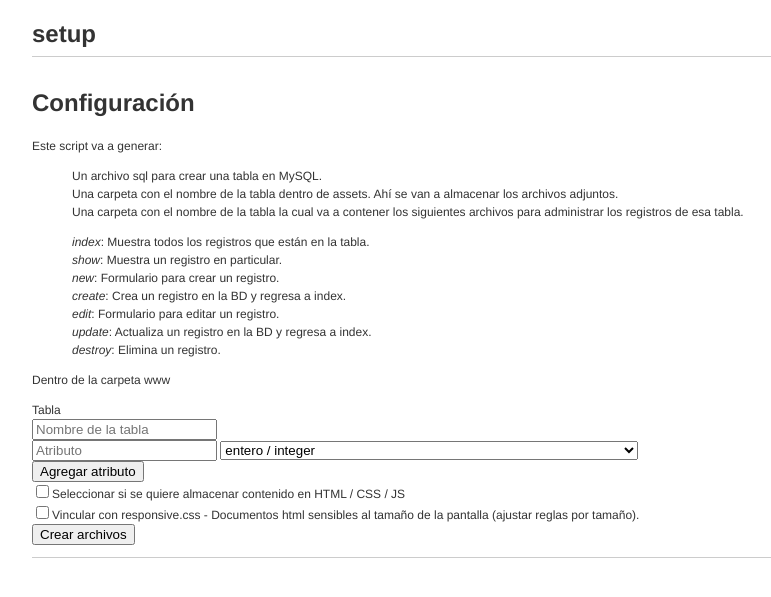
After one commit to eamexicano/setup, a PHP site: page /setup/scripts/representar-archivo.php in a window 1280 px wide. The commit adds this page. Shown: the top 597 px of the page, without its empty margins (178-949 px from the left). Run offline with PHP 8.4, Linux system fonts and the light colour scheme; a stand-in replaces the project's code that opens the database connection; some libraries are stand-ins or nearby versions.

Commit message:
Representar archivo
Representa una tabla pero permite agregar un archivo que se almacena en
el sistema de archivos. En BD solo se almacena el nombre, extensión y
tamaño del archivo.

```diff
--- a/scripts/index.html
+++ b/scripts/index.html
@@ -37,6 +37,10 @@
 					<td>Representa los datos de una tabla y permite hacer las operaciones básicas con los mismos (Crear, Leer, Actualizar, Eliminar).</td>
 				</tr>
 				<tr>
+					<td><a href='representar-archivo.php' target='_blank'>representar-archivo.php</a></td>
+					<td>Misma funcionalidad que representar.php pero permite agregar un archivo.</td>
+				</tr>
+				<tr>
 					<td><a href='union.php' target='_blank'>union.php</a></td>
 					<td>Vincula  muchos elementos de una tabla con muchos elementos de otra tabla.</td>
 				</tr>
--- /dev/null
+++ b/scripts/representar-archivo.php
@@ -0,0 +1,475 @@
+<!DOCTYPE html>
+<html>
+	<head>
+		<meta charset='utf-8' />
+		<title>setup - representar</title>
+	</head>
+	<style>
+	body {font-family: 'helvetica neue', helvetica, sans-serif; font-size: 12px; line-height: 1.5; width: 980px; margin: 0 auto; color: #333;}
+	.container {width: 860px; margin: auto; }
+	.header {height: 40px; border-bottom: 1px solid #ccc;}
+	.content {padding: 1em 0;}
+	.footer {height: 40px; border-top: 1px solid #ccc; text-align: right; color: #777;}
+	ul {list-style: none;}
+	</style>
+	<body>
+		<div class='container'>
+			<div class='header'>
+				<h1>setup</h1>
+			</div>
+			<div class='content'>
+<?php
+	require('pluralize.php');
+	$projectName = basename(dirname(dirname(__FILE__)));
+	if (isset($_POST['recurso'])) {
+	$recurso = $_POST['recurso'];
+	/* Asignar valores del formulario a variables y remover para generar el SQL bien */
+	if (isset($_POST['responsive']) && ($_POST['responsive'] == '1' || $_POST['responsive'] == 'on')) {
+		$css = "<link rel='stylesheet' href='../assets/css/$projectName.css' type='text/css' />\n";
+		$css .= "<link rel='stylesheet' href='../assets/css/responsive.css' type='text/css' />";
+	} else {
+		$css = "<link rel='stylesheet' href='../assets/css/$projectName.css' type='text/css' />";
+	}
+
+	$script = "<script src='http://code.jquery.com/jquery-1.7.2.min.js'></script>\n";
+	$script .= "<script src='../assets/js/$projectName.js'></script>";
+
+	/* htmlContent */
+	if (isset($_POST['htmlContent']) && ($_POST['htmlContent'] == '1' || $_POST['htmlContent'] == 'on')) {
+		$htmlContent = true;
+	} else {
+		$htmlContent = false;
+	}
+
+	unset($_POST['responsive']);
+	unset($_POST['htmlContent']);
+
+	echo "Creando directorios para $recurso <br />\n";
+ 	mkdir("../$recurso", 0777, true);
+	chmod("../$recurso", 0777);
+	mkdir("../assets/$recurso", 0777, true);
+	chmod("../assets/$recurso", 0777);
+
+	$elem = $_POST;
+	$show="";
+	$new_input="";
+	$sent_params="";
+	$insert_attrs="";
+	$insert_vals="";
+	$edit_input="";
+	$update_attrs = "";
+	for($i=1;$i<count($elem);$i++) {
+		$key = "attr_" . $i;
+		$value = "type_". $i;
+		echo $elem[$key] . " " . $elem[$value] . "<br />";
+		if ($elem[$key] != '') {
+			if ($elem[$value] == 'text') {
+		   		$new_input .= "<label>$elem[$key]</label><br />\n<textarea name='$elem[$key]' placeholder='$elem[$key]'></textarea><br />\n";
+		   		$edit_input .= "echo \"<label>$elem[$key]</label><br />\n<textarea name='$elem[$key]'>\" . stripslashes(\$resultado['$elem[$key]']) . \"</textarea><br />\";\n";
+			} elseif(preg_match("/_id+$/i", $elem[$key])) {
+				$attr_id = $elem[$key];
+				$sustantivo = str_replace("_id", "", $elem[$key]);
+				$tabla = pluralize($sustantivo);
+				/* new input*/
+$new_input = <<<SOURCE
+\n<?php
+				require('../config/conexion.php');
+				\$query = "SELECT * FROM $tabla";
+		 		\$resultado = mysql_query(\$query) or die ("No se pudo realizar la consulta. " . mysql_error());
+				echo "<label>$sustantivo</label><br />\n";
+				echo "<select name='$elem[$key]'>\n";
+				echo "<option value='0' selected> - Selecciona - </option>\n";
+				while (\$mostrar = mysql_fetch_array(\$resultado)) {
+					echo "<option value='\$mostrar[0]'>\$mostrar[1]</option>";\n
+				}
+				echo "</select><br />\n";
+?>\n
+SOURCE;
+                /* new input*/
+$edit_input = <<<SOURCE
+				 \$attr_id = \$resultado['$attr_id'];
+				\$query = "SELECT * FROM $tabla";
+				\$select = mysql_query(\$query) or die ("No se pudo realizar la consulta. " . mysql_error());
+				echo "<label>$sustantivo</label><br />";
+				echo "<select name='$elem[$key]'>";
+				echo "<option value='0'> - Selecciona - </option>";
+				while (\$selected = mysql_fetch_row(\$select)) {
+					echo "<option value='\$selected[0]'";
+/*
+Se necesita hacer una consulta para obtener el valor almacenado en: $elem[$key]
+Ya sea utilizar ese o almacenarlo en otra variable y sustituirla en el condicional
+para que cuando se mande llamar el formulario de edición aparezca como seleccionada la opción.
+*/
+				if (\$attr_id == \$selected[0]) { echo "selected='selected'"; }
+					echo ">\$selected[1]</option>";
+				}
+				echo "</select><br />";
+SOURCE;
+
+			} else {
+		   		$new_input .= "<label>$elem[$key]</label><br />\n<input type='text' name='$elem[$key]' placeholder='$elem[$key]' /><br />\n";
+		   		$edit_input .= "echo \"<label>$elem[$key]</label><br />\n<input type='text' name='$elem[$key]' value='\" . \$resultado['$elem[$key]'] . \"' /><br />\";\n";
+			}
+
+			if (isset($htmlContent) && ($htmlContent == true)) {
+				$show .= "echo stripslashes(\$resultado['$elem[$key]']) . '<br />';\n";
+			} else {
+				$show .= "echo htmlentities(stripslashes(\$resultado['$elem[$key]'])) . '<br />';\n";
+			}
+	   		$sent_params .= "\$$elem[$key] = mysql_real_escape_string(\$_POST['$elem[$key]']);\n";
+	   		$insert_attrs .= "$elem[$key],";
+	   		$insert_vals .= "'\$$elem[$key]',";
+			$update_attrs .= "$elem[$key] = '\$$elem[$key]',";
+		}
+	}
+$setup_file = <<<SOURCE
+<!DOCTYPE html>
+<html>
+	<head>
+		<meta charset='utf-8' />
+		$css
+	</head>
+	<body>
+		<?php require '../config/conexion.php'; ?>
+		<div class='container'>
+			<div class='header'>
+				<h1><a href='../index.php'>$recurso</a></h1>
+			</div>
+			<a href="new.php">Agregar $recurso</a>
+			<div class='content'>
+				<?php
+				\$query = "SELECT * FROM $recurso";
+				\$resultados = mysql_query(\$query) or die ("No se pudo realizar la consulta. " . mysql_error());
+					while (\$resultado = mysql_fetch_array(\$resultados)) {
+  					$show
+					echo "<a href='show.php?id=" . \$resultado['id'] . "'>Ver</a>";
+					echo "<a href='edit.php?id=" . \$resultado['id'] . "'>Editar</a>";
+					echo "<form action='destroy.php' method='post' class='linkDisplay'><input type='hidden' name='id' value='" . \$resultado['id'] . "'/><input type='submit' value='Eliminar' class='linkDisplay' /></form>";
+					echo "<br />";
+				}
+				?>
+			</div>
+			<div class='footer'>
+				<p>
+					&copy; $projectName
+				</p>
+			</div>
+		</div>
+			$script
+	</body>
+</html>
+SOURCE;
+	$archivo = fopen("../$recurso/index.php", 'w') or die("No se pudo crear el archivo index.php");
+	fwrite($archivo, $setup_file);
+	fclose($archivo);
+
+$setup_file = <<<SOURCE
+<!DOCTYPE html>
+<html>
+	<head>
+		<meta charset='utf-8' />
+		$css
+	</head>
+	<body>
+		<?php require '../config/conexion.php'; ?>
+		<div class='container'>
+			<div class='header'>
+				<h1><a href='../index.php'>$recurso</a></h1>
+			</div>
+			<a href="index.php">Ver todos</a>
+			<div class='content'>
+				<?php
+				\$id = \$_GET['id'];
+				\$query = sprintf("SELECT * FROM $recurso WHERE id = '%s'", mysql_real_escape_string(\$id));
+				\$resultados = mysql_query(\$query) or die ("No se pudo realizar la consulta. " . mysql_error());
+					while (\$resultado = mysql_fetch_array(\$resultados)) {
+				 	$show;
+				}
+				?>
+			</div>
+			<div class='footer'>
+				<p>
+					&copy; $projectName
+				</p>
+			</div>
+		</div>
+		$script
+	</body>
+</html>
+SOURCE;
+	$archivo = fopen("../$recurso/show.php", 'w') or die("No se pudo crear el archivo show.php");
+	fwrite($archivo, $setup_file);
+	fclose($archivo);
+
+$setup_file = <<<SOURCE
+<!DOCTYPE html>
+<html>
+	<head>
+		<meta charset='utf-8' />
+		$css
+	</head>
+	<body>
+		<div class='container'>
+			<div class='header'>
+				<h1><a href='../index.php'>$recurso</a></h1>
+			</div>
+			<a href="index.php">Ver todos</a>
+			<div class='content'>
+			<form action='create.php' enctype="multipart/form-data" method='post'>
+  			 	$new_input
+				<label>Archivo:</label>
+				<input type="file" name="uploadFile" id="uploadFile">
+				<input type='submit' value='Crear' />
+			</form>
+			</div>
+			<div class='footer'>
+				<p>
+					&copy; $projectName
+				</p>
+			</div>
+		</div>
+		$script
+	</body>
+</html>
+SOURCE;
+	$archivo = fopen("../$recurso/new.php", 'w') or die("No se pudo crear el archivo new.php");
+	fwrite($archivo, $setup_file);
+	fclose($archivo);
+$setup_file = <<<SOURCE
+<?php
+require '../config/conexion.php';
+$sent_params
+
+\$nombre_temporal = \$_FILES['uploadFile']['tmp_name'];
+\$file_name = \$_FILES['uploadFile']['name'];
+\$file_size = \$_FILES['uploadFile']['size'];
+\$file_type = \$_FILES['uploadFile']['type'];
+\$date = date('Y-m-d H:i:s');
+
+if (move_uploaded_file(\$nombre_temporal, "../assets/$recurso/\$file_name")) {
+	\$query = "INSERT INTO $recurso($insert_attrs file_name, file_type, file_size, creado, actualizado) VALUES ($insert_vals '\$file_name', '\$file_type', '\$file_size', '\$date', '\$date')";
+	\$completado = mysql_query(\$query) or die ("No se pudo realizar la consulta. " . mysql_error());
+	if (\$completado) {
+		header("location: ./index.php");
+	} else {
+		echo "Problema con el query.";
+	}
+} else {
+	echo "No se guardó el archivo";
+}
+?>
+SOURCE;
+	$archivo = fopen("../$recurso/create.php", 'w') or die("No se pudo crear el archivo create.php");
+	fwrite($archivo, $setup_file);
+	fclose($archivo);
+
+$setup_file = <<<SOURCE
+<!DOCTYPE html>
+<html>
+	<head>
+		<meta charset='utf-8' />
+		$css
+	</head>
+	<body>
+		<div class='container'>
+			<div class='header'>
+				<h1><a href='../index.php'>$recurso</a></h1>
+			</div>
+			<a href="index.php">Ver todos</a>
+			<div class='content'>
+			<?php require '../config/conexion.php'; ?>
+			<form action='update.php' enctype="multipart/form-data" method='post'>
+			<?php
+			\$id = \$_GET['id'];
+			\$query = "SELECT * FROM $recurso WHERE id = '\$id'";
+			\$resultados = mysql_query(\$query) or die ("No se pudo realizar la consulta. " . mysql_error());
+				while (\$resultado = mysql_fetch_array(\$resultados)) {
+				$edit_input
+			 	echo "<input type='hidden' name='id' value='\$id'>";
+				echo "<input type='hidden' name='eliminar' value='" . \$resultado['file_name'] . "'>";
+			    echo "<label>Archivo:</label>";
+				echo \$resultado['file_name'] . "<br>";
+				echo "<input type='file' name='uploadFile' id='uploadFile'>";
+			}
+			?>
+				<input type='submit' value='Actualizar' />
+			</form>
+			</div>
+			<div class='footer'>
+				<p>
+					&copy; $projectName
+				</p>
+			</div>
+		</div>
+		$script
+	</body>
+</html>
+SOURCE;
+	$archivo = fopen("../$recurso/edit.php", 'w') or die("No se pudo crear el archivo edit.php");
+	fwrite($archivo, $setup_file);
+	fclose($archivo);
+
+$setup_file = <<<SOURCE
+<?php
+require '../config/conexion.php';
+\$id = \$_POST['id'];
+\$eliminar = \$_POST['eliminar'];
+$sent_params
+
+\$uploadFile = \$_FILES['uploadFile']['tmp_name'];
+\$file_name = \$_FILES['uploadFile']['name'];
+\$file_size = \$_FILES['uploadFile']['size'];
+\$file_type = \$_FILES['uploadFile']['type'];
+
+\$date = date('Y-m-d H:i:s');
+
+
+if (move_uploaded_file(\$uploadFile, "../assets/$recurso/\$file_name") && unlink("../assets/$recurso/" . \$eliminar)) {
+	\$query = "UPDATE $recurso SET  $update_attrs file_name = '\$file_name', file_size = '\$file_size', file_type = '\$file_type', actualizado = '\$date' WHERE id = '\$id'";
+	\$completado = mysql_query(\$query) or die ("No se pudo realizar la consulta. " . mysql_error());
+	if (\$completado) {
+		header("location: ./index.php");
+	} else {
+		echo "Hubo un error en la consulta.";
+	}
+} else {
+	\$query = "UPDATE $recurso SET  $update_attrs actualizado = '\$date' WHERE id = '\$id'";
+	\$completado = mysql_query(\$query) or die ("No se pudo realizar la consulta. " . mysql_error());
+	if (\$completado) {
+		header("location: ./index.php");
+	} else {
+		echo "Hubo un error en la consulta.";
+	}
+
+}
+
+?>
+SOURCE;
+
+$archivo = fopen("../$recurso/update.php", 'w') or die("No se pudo crear el archivo update.php");
+fwrite($archivo, $setup_file);
+fclose($archivo);
+
+
+$setup_file = <<<SOURCE
+<?php
+require '../config/conexion.php';
+\$id = \$_POST['id'];
+\$query = sprintf("SELECT * FROM $recurso WHERE id = '%s'", mysql_real_escape_string(\$id));
+\$resultados = mysql_query(\$query) or die ("No se pudo realizar la consulta. " . mysql_error());
+	while (\$resultado = mysql_fetch_array(\$resultados)) {
+		unlink("../assets/$recurso/" .  \$resultado['file_name']);
+	}
+\$query = "DELETE FROM $recurso WHERE id = '\$id'";
+\$completado = mysql_query(\$query) or die ("No se pudo realizar la consulta. " . mysql_error());
+if (\$completado) {
+	header("location: ./index.php");
+} else {
+	echo "Problema con el query.";
+}
+?>
+SOURCE;
+	$archivo = fopen("../$recurso/destroy.php", 'w') or die("No se pudo crear el archivo destroy.php");
+	fwrite($archivo, $setup_file);
+	fclose($archivo);
+
+if (isset($_POST['responsive']) && $_POST['responsive'] > 0) {
+$setup_file = <<<SOURCE
+SOURCE;
+}
+
+$sql_table = "USE $projectName;\n";
+$sql_table .= "CREATE TABLE IF NOT EXISTS $recurso (\n";
+$sql_table .= "id int(11) NOT NULL AUTO_INCREMENT,\n";
+$i = 0;
+foreach ($elem as $key => $value) {
+	$i++;
+   if ($value != $recurso) {
+		if ($i % 2 == 0) {
+			$sql_table .= $value . " ";
+		} else {
+			$sql_table .= $value . ", \n";
+		}
+	}
+}
+$sql_table .= "file_name varchar(255), \n";
+$sql_table .= "file_type varchar(255), \n";
+$sql_table .= "file_size int(11), \n";
+$sql_table .= "creado datetime, \n";
+$sql_table .= "actualizado datetime, \n";
+$sql_table .= "PRIMARY KEY (id) \n";
+$sql_table .= ") ENGINE=MyISAM DEFAULT CHARSET=UTF8;";
+
+	$archivo = fopen("../db/$recurso.sql", 'w') or die("No se pudo crear el archivo $recurso.sql");
+	fwrite($archivo, $sql_table);
+	fclose($archivo);
+	if (exec('mysql -u root < ../db/$recurso.sql')) {
+		echo "<b>$recurso</b>";
+		echo "<p>Listo para utilizar.</p>";
+	}  else {
+		echo "<b>$recurso</b>";
+		echo "<p>Importa $proyecto/db/$recurso.sql a MySQL.</p>";
+	}
+  } else { ?>
+		<h1>Configuración</h1>
+		<p>
+			Este script va a generar:
+		</p>
+		<ul>
+			<li>Un archivo sql para crear una tabla en MySQL.</li>
+			<li>Una carpeta con el nombre de la tabla dentro de assets. Ahí se van a almacenar los archivos adjuntos.</li>
+			<li>Una carpeta con el nombre de la tabla la cual va a contener los siguientes archivos para administrar los registros de esa tabla.</li>
+		</ul>
+		<ul>
+			<li><em>index</em>: Muestra todos los registros que están en la tabla.</li>
+			<li><em>show</em>: Muestra un registro en particular.</li>
+			<li><em>new</em>: Formulario para crear un registro.</li>
+			<li><em>create</em>: Crea un registro en la BD y regresa a index.</li>
+			<li><em>edit</em>: Formulario para editar un registro.</li>
+			<li><em>update</em>: Actualiza un registro en la BD y regresa a index.</li>
+			<li><em>destroy</em>: Elimina un registro.</li>
+		</ul>
+
+		<p>
+			Dentro de la carpeta <?php echo $projectName; ?>
+		</p>
+		<form action='representar-archivo.php' method='post'>
+			<label>Tabla</label><br />
+			<input type='text' name='recurso' placeholder='Nombre de la tabla'><br />
+			<div id='customAttributes'>
+			<input type='text' name='attr_1' placeholder='Atributo' />
+			<select name='type_1'>
+				<option value='int(11)'>entero / integer</option>
+				<option value='varchar(255)'>texto (menor a 255 caracteres) / varchar (less than 255 characters)</option>
+				<option value='text'>texto / text</option>
+				<option value='decimal(10,2)'>decimal / decimal</option>
+				<option value='datetime'>fecha / hora</option>
+			</select><br />
+			</div>
+			<input type='button' id='addAttribute' value='Agregar atributo' /><br />
+			<input type='checkbox' name='htmlContent' />Seleccionar si se quiere almacenar contenido en HTML / CSS / JS<br />
+			<input type='checkbox' name='responsive' />Vincular con responsive.css - Documentos html sensibles al tamaño de la pantalla (ajustar reglas por tamaño).<br />
+			<input type='submit' value='Crear archivos' />
+		</form>
+<?php
+}
+?>
+		</div>
+		<div class='footer'>
+			&nbsp;
+		</div>
+	</div>
+		<script src='http://code.jquery.com/jquery-1.7.2.min.js'></script>
+		<script>
+		  jQuery(document).ready(function($) {
+			var items = 1;
+			$('#addAttribute').click(function() {
+				items += 1;
+				input = "<input type='text' name='attr_" + items + "' placeholder='Atributo' />";
+				input += "<select name='type_" + items + "'><option value='int(11)'>entero / integer</option><option value='varchar(255)'>texto (menor a 255 caracteres) / varchar (less than 255 characters)</option><option value='text'>texto / text</option><option value='decimal(10,2)'>decimal / decimal</option><option value='datetime'>fecha / hora</option></select><br />";
+				$('#customAttributes').append(input);
+			});
+		  });
+		</script>
+	</body>
+</html>
--- a/setup.php
+++ b/setup.php
@@ -212,6 +212,7 @@ SETUP_FILE;
 		exec("cp scripts/index.html $proyecto/scripts/index.html");
 		exec("cp scripts/pluralize.php $proyecto/scripts/pluralize.php");
 		exec("cp scripts/representar.php $proyecto/scripts/representar.php");
+		exec("cp scripts/representar-archivo.php $proyecto/scripts/representar-archivo.php");
 		exec("cp scripts/union.php $proyecto/scripts/union.php");
 	// Copiar scripts al proyecto generado
 	if (exec("mysql -u root < db/$proyecto.sql")) {
```
